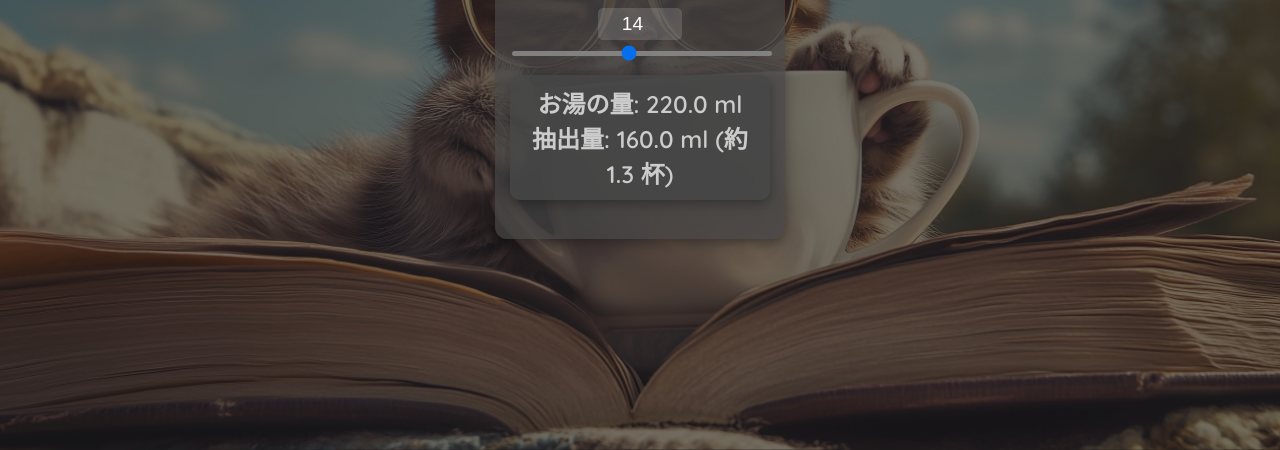
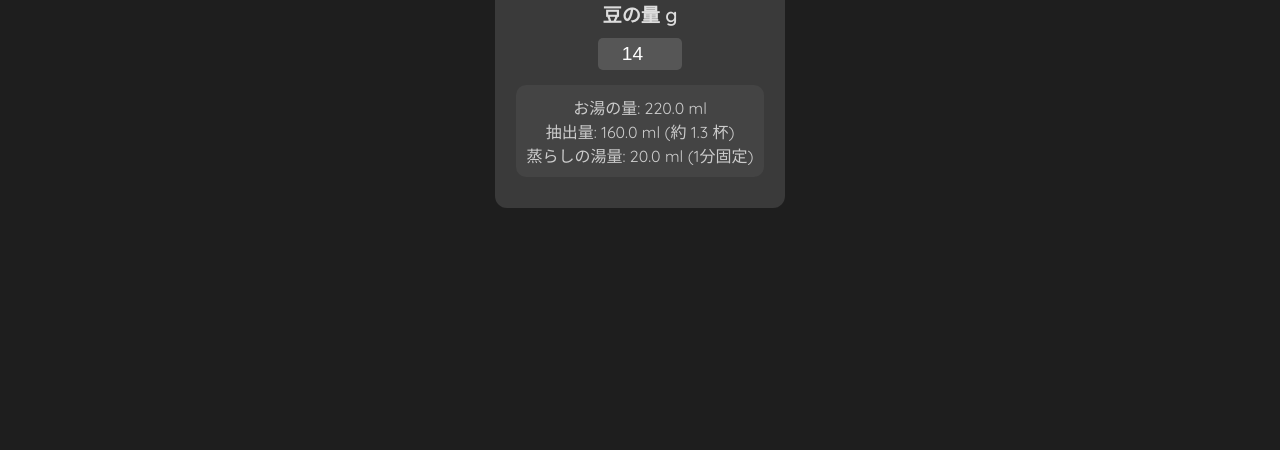
Before and after one commit to waywaybepop/-brew-ratioaikh7a, a plain HTML site: page index.html in a window 1280 px wide. Shown: the part 354-804 px from the top of the page. Drawn offline with Linux system fonts and the light colour scheme.

Commit message:
Update index.html

```diff
--- a/index.html
+++ b/index.html
@@ -7,7 +7,6 @@
     <style>
         @import url('https://fonts.googleapis.com/css2?family=Fredoka+One&family=Quicksand:wght@400;600&display=swap');
 
-        /* ベーススタイル */
         body {
             margin: 0;
             padding: 0;
@@ -20,60 +19,22 @@
             color: #ccc;
             font-family: 'Quicksand', sans-serif;
             text-align: center;
-            position: relative;
-            overflow: hidden;
         }
 
-        /* 背景アニメーション */
-        body::before {
-            content: "";
-            position: absolute;
-            top: 0;
-            left: 0;
-            width: 100%;
-            height: 100%;
-            background: url('https://raw.githubusercontent.com/waywaybepop/-brew-ratioaikh7a/refs/heads/main/IMG_0910.jpeg') no-repeat center center;
-            background-size: cover;
-            opacity: 0.4;
-            z-index: -1;
-            animation: waveAnimation 6s infinite alternate ease-in-out;
-        }
-
-        @keyframes waveAnimation {
-            0% { transform: scale(1) translateY(0px); }
-            50% { transform: scale(1.02) translateY(8px); }
-            100% { transform: scale(1) translateY(0px); }
-        }
-
-        /* タイトル */
         h2 {
             font-size: 2.5em;
             color: #bbb;
-            text-shadow: 4px 4px 8px rgba(0, 0, 0, 0.5);
             font-family: 'Fredoka One', cursive;
-            letter-spacing: 1.5px;
-            animation: fadeIn 1.5s ease-in-out;
             margin-bottom: 20px;
         }
 
-        /* スマホ用調整 */
-        @media (max-width: 768px) {
-            h2 {
-                font-size: 2em;
-            }
-        }
-
-        /* 入力エリア */
         .input-container {
             background: rgba(70, 70, 70, 0.7);
             padding: 15px;
             border-radius: 12px;
-            box-shadow: 0 4px 12px rgba(0, 0, 0, 0.3);
             width: 260px;
-            animation: fadeIn 1.5s ease-in-out;
         }
 
-        /* フォームのデザイン */
         label {
             font-size: 1.2em;
             font-weight: 600;
@@ -92,60 +53,22 @@
             margin-top: 10px;
         }
 
-        /* スライダー */
-        input[type="range"] {
-            width: 100%;
-            -webkit-appearance: none;
-            appearance: none;
-            height: 5px;
-            background: #888;
-            border-radius: 5px;
-            outline: none;
-            opacity: 0.9;
-            transition: opacity 0.2s;
-        }
-
-        input[type="range"]:hover {
-            opacity: 1;
-        }
-
-        /* 結果表示 */
-        #result {
-            font-size: 1.5em;
-            margin-top: 15px;
-            opacity: 0;
-            transition: opacity 0.5s ease-in-out, transform 0.3s ease-in-out;
-            font-weight: 600;
-        }
-
-        /* 結果カード */
         .result-card {
             background: rgba(70, 70, 70, 0.8);
             padding: 10px;
             border-radius: 10px;
             display: inline-block;
-            box-shadow: 0 4px 12px rgba(0, 0, 0, 0.3);
-            animation: fadeIn 1s ease-in-out;
+            margin-top: 15px;
         }
-
-        /* アニメーション */
-        @keyframes fadeIn {
-            from { opacity: 0; transform: translateY(-10px); }
-            to { opacity: 1; transform: translateY(0); }
-        }
-
     </style>
 </head>
 <body>
-
     <h2>memechamame’s brew ratio calculating chart</h2>
 
     <div class="input-container">
         <label for="beans">豆の量 g</label>
         <br>
         <input type="number" id="beans" value="14" min="1">
-        <br>
-        <input type="range" id="beanRange" min="1" max="30" value="14">
         <p id="result" class="result-card"></p>
     </div>
 
@@ -154,35 +77,22 @@
             let beans = parseFloat(document.getElementById("beans").value);
             if (isNaN(beans) || beans <= 0) {
                 document.getElementById("result").innerHTML = "正しい数値を入力してください";
-                document.getElementById("result").style.opacity = "1";
                 return;
             }
             let water = (beans / 14 * 220).toFixed(1);
             let extraction = (beans / 14 * 160).toFixed(1);
+            let preInfusion = (beans * (20 / 14)).toFixed(1);
             let cups = (extraction / 120).toFixed(1);
 
-            let resultElement = document.getElementById("result");
-            resultElement.innerHTML = `
+            document.getElementById("result").innerHTML = `
                 お湯の量: ${water} ml <br>
-                抽出量: ${extraction} ml (約 ${cups} 杯)
+                抽出量: ${extraction} ml (約 ${cups} 杯) <br>
+                蒸らしの湯量: ${preInfusion} ml (1分固定)
             `;
-            resultElement.style.opacity = "1";
-            resultElement.style.transform = "translateY(0)";
         }
 
-        // シークバーと数値入力の同期
-        document.getElementById("beans").addEventListener("input", function() {
-            document.getElementById("beanRange").value = this.value;
-            calculate();
-        });
-
-        document.getElementById("beanRange").addEventListener("input", function() {
-            document.getElementById("beans").value = this.value;
-            calculate();
-        });
-
+        document.getElementById("beans").addEventListener("input", calculate);
         window.onload = calculate;
     </script>
-
 </body>
 </html>
```
